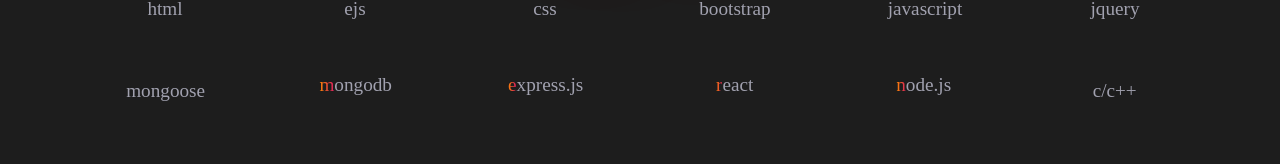
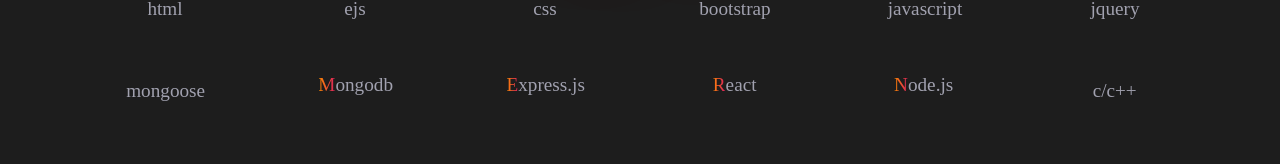
Before and after one commit to Sanchitagarwal7/portfolio_react, a React (Create React App) app: page / in a window 1280 px wide. Shown: the part 3251-3415 px from the top of the page. Built offline with nearby package versions, Linux system fonts and the light colour scheme; a web font is replaced by a local one.

Commit message:
capitalized mern

```diff
--- a/src/components/Skills.js
+++ b/src/components/Skills.js
@@ -20,10 +20,10 @@ const Skills = () => {
         </Row>
         <Row className="my-5">
             <Col className="skill-name skill-border mx-2">mongoose</Col>
-            <Col className="skill-name"><span className="skill-highlight">m</span>ongodb</Col>
-            <Col className="skill-name"><span className="skill-highlight">e</span>xpress.js</Col>
-            <Col className="skill-name"><span className="skill-highlight">r</span>eact</Col>
-            <Col className="skill-name"><span className="skill-highlight">n</span>ode.js</Col>
+            <Col className="skill-name"><span className="skill-highlight">M</span>ongodb</Col>
+            <Col className="skill-name"><span className="skill-highlight">E</span>xpress.js</Col>
+            <Col className="skill-name"><span className="skill-highlight">R</span>eact</Col>
+            <Col className="skill-name"><span className="skill-highlight">N</span>ode.js</Col>
             <Col className="skill-name skill-border mx-2">c/c++</Col>
         </Row>
     </Container>
```
